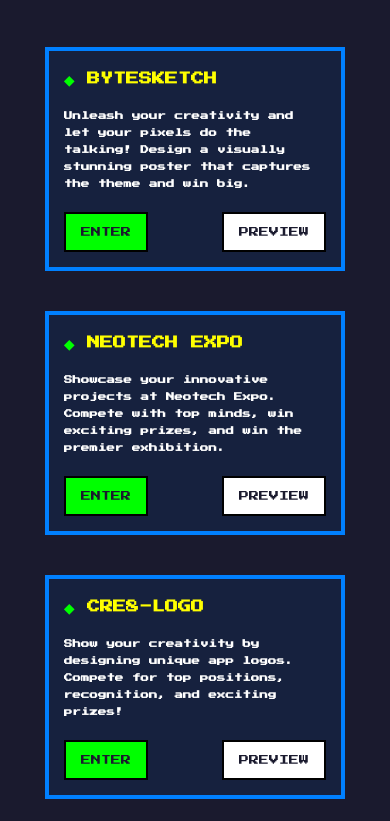
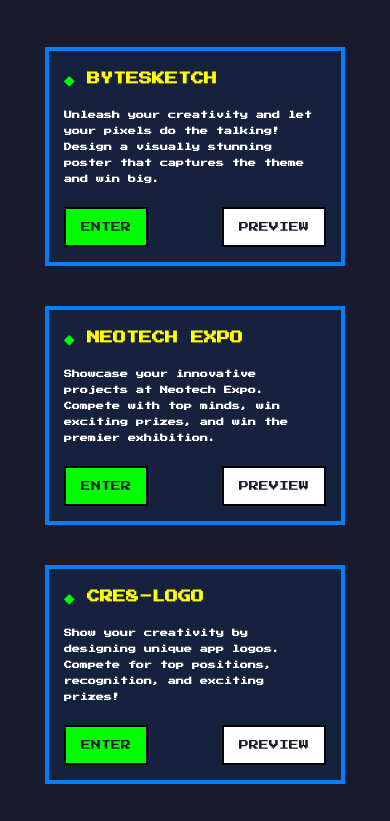
Before and after one commit to notman1/locus, a plain HTML site: page index.html in a window 390 px wide. Shown: the part 1553-2374 px from the top of the page. Drawn offline with nearby package versions, Linux system fonts and the light colour scheme.

Commit message:
Restore original style.css content change font

```diff
--- a/style.css
+++ b/style.css
@@ -672,7 +672,7 @@ footer {
     .time-box{width: 74px;}
     .start-button{padding: 15px 20px;}
     .game-card{width: 300px;padding: 15px;}
-    .game-card h5{font-size: 8.5px;}
+    .game-card h5{font-size: 8px;}
     .game-card-buttons a{padding: 8px 15px;}
     .game-card h3{font-size: 13px;}
     .section-title{font-size: 16px;}
```
